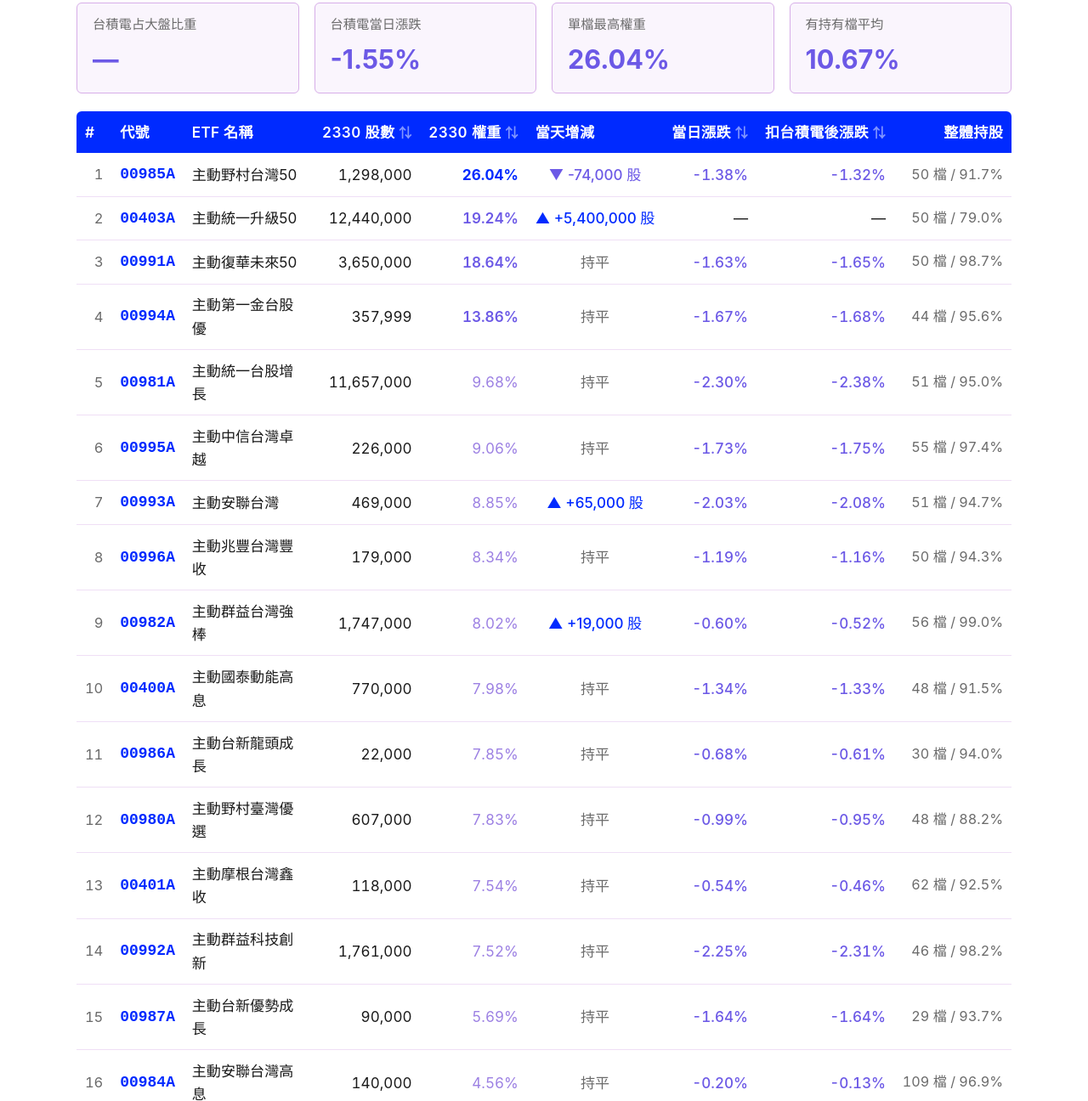
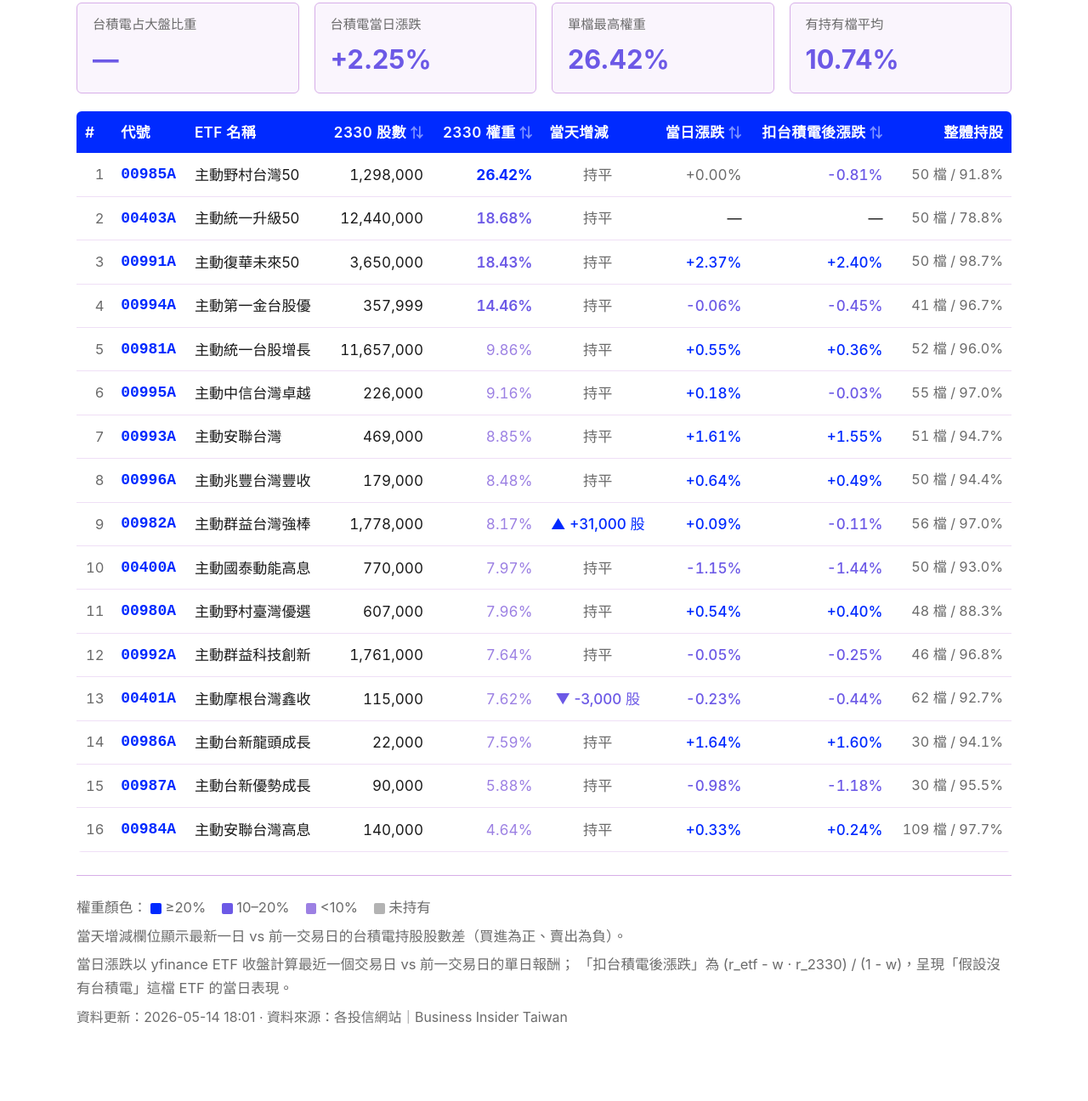
Before and after one commit to Aimeevliu/charts, a plain HTML site: page active_etfs_tsmc.html in a window 1280 px wide. Shown: the part 382-1678 px from the top of the page at 85% size. After the commit the page ends 1635 px from the top, so only its background shows below. Drawn offline with Linux system fonts and the light colour scheme.

Commit message:
active-etfs: 主動 ETF × 台積電持股 2026-05-14 資料更新

```diff
--- a/active_etfs_tsmc.html
+++ b/active_etfs_tsmc.html
@@ -188,9 +188,9 @@
 
   <section class="stats">
     <div class="stat-card"><div class="label">台積電占大盤比重</div><div class="value">—</div></div>
-    <div class="stat-card"><div class="label">台積電當日漲跌</div><div class="value">-1.55%</div></div>
-    <div class="stat-card"><div class="label">單檔最高權重</div><div class="value">26.04%</div></div>
-    <div class="stat-card"><div class="label">有持有檔平均</div><div class="value">10.67%</div></div>
+    <div class="stat-card"><div class="label">台積電當日漲跌</div><div class="value">+2.25%</div></div>
+    <div class="stat-card"><div class="label">單檔最高權重</div><div class="value">26.42%</div></div>
+    <div class="stat-card"><div class="label">有持有檔平均</div><div class="value">10.74%</div></div>
   </section>
 
   <table id="etf-table">
@@ -214,32 +214,32 @@
             <td class="ticker">00985A</td>
             <td>主動野村台灣50</td>
             <td class="num" data-sort="1298000">1,298,000</td>
-            <td class="num weight-high" data-sort="26.04">26.04%</td>
-            <td class="trend"><span class='trend-down'>▼ -74,000 股</span></td>
-            <td class="num corr" data-sort="-1.381848225295923"><span class='ret-down'>-1.38%</span></td>
-            <td class="num corr" data-sort="-1.321903340837624"><span class='ret-down'>-1.32%</span></td>
-            <td class="num small">50 檔 / 91.7%</td>
+            <td class="num weight-high" data-sort="26.42">26.42%</td>
+            <td class="trend"><span class='trend-flat'>持平</span></td>
+            <td class="num corr" data-sort="0.0"><span class='ret-flat'>+0.00%</span></td>
+            <td class="num corr" data-sort="-0.8087048723091123"><span class='ret-down'>-0.81%</span></td>
+            <td class="num small">50 檔 / 91.8%</td>
         </tr>
         <tr data-cat="其他">
             <td class="num idx">2</td>
             <td class="ticker">00403A</td>
             <td>主動統一升級50</td>
             <td class="num" data-sort="12440000">12,440,000</td>
-            <td class="num weight-mid" data-sort="19.24">19.24%</td>
-            <td class="trend"><span class='trend-up'>▲ +5,400,000 股</span></td>
+            <td class="num weight-mid" data-sort="18.68">18.68%</td>
+            <td class="trend"><span class='trend-flat'>持平</span></td>
             <td class="num corr" data-sort="-9999">—</td>
             <td class="num corr" data-sort="-9999">—</td>
-            <td class="num small">50 檔 / 79.0%</td>
+            <td class="num small">50 檔 / 78.8%</td>
         </tr>
         <tr data-cat="台股">
             <td class="num idx">3</td>
             <td class="ticker">00991A</td>
             <td>主動復華未來50</td>
             <td class="num" data-sort="3650000">3,650,000</td>
-            <td class="num weight-mid" data-sort="18.645">18.64%</td>
+            <td class="num weight-mid" data-sort="18.429">18.43%</td>
             <td class="trend"><span class='trend-flat'>持平</span></td>
-            <td class="num corr" data-sort="-1.6286603464602423"><span class='ret-down'>-1.63%</span></td>
-            <td class="num corr" data-sort="-1.6462050304932747"><span class='ret-down'>-1.65%</span></td>
+            <td class="num corr" data-sort="2.373059480748574"><span class='ret-up'>+2.37%</span></td>
+            <td class="num corr" data-sort="2.4003529602199385"><span class='ret-up'>+2.40%</span></td>
             <td class="num small">50 檔 / 98.7%</td>
         </tr>
         <tr data-cat="台股">
@@ -247,33 +247,33 @@
             <td class="ticker">00994A</td>
             <td>主動第一金台股優</td>
             <td class="num" data-sort="357999">357,999</td>
-            <td class="num weight-mid" data-sort="13.86">13.86%</td>
+            <td class="num weight-mid" data-sort="14.46">14.46%</td>
             <td class="trend"><span class='trend-flat'>持平</span></td>
-            <td class="num corr" data-sort="-1.6657475879877093"><span class='ret-down'>-1.67%</span></td>
-            <td class="num corr" data-sort="-1.684032547908286"><span class='ret-down'>-1.68%</span></td>
-            <td class="num small">44 檔 / 95.6%</td>
+            <td class="num corr" data-sort="-0.0564557992663528"><span class='ret-down'>-0.06%</span></td>
+            <td class="num corr" data-sort="-0.4467284018494604"><span class='ret-down'>-0.45%</span></td>
+            <td class="num small">41 檔 / 96.7%</td>
         </tr>
         <tr data-cat="台股">
             <td class="num idx">5</td>
             <td class="ticker">00981A</td>
             <td>主動統一台股增長</td>
             <td class="num" data-sort="11657000">11,657,000</td>
-            <td class="num weight-low" data-sort="9.68">9.68%</td>
+            <td class="num weight-low" data-sort="9.86">9.86%</td>
             <td class="trend"><span class='trend-flat'>持平</span></td>
-            <td class="num corr" data-sort="-2.3022977728315297"><span class='ret-down'>-2.30%</span></td>
-            <td class="num corr" data-sort="-2.3826991479102144"><span class='ret-down'>-2.38%</span></td>
-            <td class="num small">51 檔 / 95.0%</td>
+            <td class="num corr" data-sort="0.5464475534834312"><span class='ret-up'>+0.55%</span></td>
+            <td class="num corr" data-sort="0.3598574233540706"><span class='ret-up'>+0.36%</span></td>
+            <td class="num small">52 檔 / 96.0%</td>
         </tr>
         <tr data-cat="台股">
             <td class="num idx">6</td>
             <td class="ticker">00995A</td>
             <td>主動中信台灣卓越</td>
             <td class="num" data-sort="226000">226,000</td>
-            <td class="num weight-low" data-sort="9.06">9.06%</td>
+            <td class="num weight-low" data-sort="9.16">9.16%</td>
             <td class="trend"><span class='trend-flat'>持平</span></td>
-            <td class="num corr" data-sort="-1.7310977402265948"><span class='ret-down'>-1.73%</span></td>
-            <td class="num corr" data-sort="-1.748929951236566"><span class='ret-down'>-1.75%</span></td>
-            <td class="num small">55 檔 / 97.4%</td>
+            <td class="num corr" data-sort="0.17615254308473993"><span class='ret-up'>+0.18%</span></td>
+            <td class="num corr" data-sort="-0.033194367262842715"><span class='ret-down'>-0.03%</span></td>
+            <td class="num small">55 檔 / 97.0%</td>
         </tr>
         <tr data-cat="台股">
             <td class="num idx">7</td>
@@ -281,9 +281,9 @@
             <td>主動安聯台灣</td>
             <td class="num" data-sort="469000">469,000</td>
             <td class="num weight-low" data-sort="8.85">8.85%</td>
-            <td class="trend"><span class='trend-up'>▲ +65,000 股</span></td>
-            <td class="num corr" data-sort="-2.0331288367348987"><span class='ret-down'>-2.03%</span></td>
-            <td class="num corr" data-sort="-2.079832603034737"><span class='ret-down'>-2.08%</span></td>
+            <td class="trend"><span class='trend-flat'>持平</span></td>
+            <td class="num corr" data-sort="1.6141432317639648"><span class='ret-up'>+1.61%</span></td>
+            <td class="num corr" data-sort="1.552187501305146"><span class='ret-up'>+1.55%</span></td>
             <td class="num small">51 檔 / 94.7%</td>
         </tr>
         <tr data-cat="台股">
@@ -291,99 +291,99 @@
             <td class="ticker">00996A</td>
             <td>主動兆豐台灣豐收</td>
             <td class="num" data-sort="179000">179,000</td>
-            <td class="num weight-low" data-sort="8.34">8.34%</td>
+            <td class="num weight-low" data-sort="8.48">8.48%</td>
             <td class="trend"><span class='trend-flat'>持平</span></td>
-            <td class="num corr" data-sort="-1.1946530434878144"><span class='ret-down'>-1.19%</span></td>
-            <td class="num corr" data-sort="-1.162128919062699"><span class='ret-down'>-1.16%</span></td>
-            <td class="num small">50 檔 / 94.3%</td>
+            <td class="num corr" data-sort="0.6401080812771909"><span class='ret-up'>+0.64%</span></td>
+            <td class="num corr" data-sort="0.49073108641411706"><span class='ret-up'>+0.49%</span></td>
+            <td class="num small">50 檔 / 94.4%</td>
         </tr>
         <tr data-cat="台股">
             <td class="num idx">9</td>
             <td class="ticker">00982A</td>
             <td>主動群益台灣強棒</td>
-            <td class="num" data-sort="1747000">1,747,000</td>
-            <td class="num weight-low" data-sort="8.02">8.02%</td>
-            <td class="trend"><span class='trend-up'>▲ +19,000 股</span></td>
-            <td class="num corr" data-sort="-0.6016385657197532"><span class='ret-down'>-0.60%</span></td>
-            <td class="num corr" data-sort="-0.5187645466637372"><span class='ret-down'>-0.52%</span></td>
-            <td class="num small">56 檔 / 99.0%</td>
+            <td class="num" data-sort="1778000">1,778,000</td>
+            <td class="num weight-low" data-sort="8.17">8.17%</td>
+            <td class="trend"><span class='trend-up'>▲ +31,000 股</span></td>
+            <td class="num corr" data-sort="0.08646977297601666"><span class='ret-up'>+0.09%</span></td>
+            <td class="num corr" data-sort="-0.1062171796068739"><span class='ret-down'>-0.11%</span></td>
+            <td class="num small">56 檔 / 97.0%</td>
         </tr>
         <tr data-cat="台股">
             <td class="num idx">10</td>
             <td class="ticker">00400A</td>
             <td>主動國泰動能高息</td>
             <td class="num" data-sort="770000">770,000</td>
-            <td class="num weight-low" data-sort="7.98">7.98%</td>
+            <td class="num weight-low" data-sort="7.97">7.97%</td>
             <td class="trend"><span class='trend-flat'>持平</span></td>
-            <td class="num corr" data-sort="-1.3437095434537194"><span class='ret-down'>-1.34%</span></td>
-            <td class="num corr" data-sort="-1.3256373074628707"><span class='ret-down'>-1.33%</span></td>
-            <td class="num small">48 檔 / 91.5%</td>
+            <td class="num corr" data-sort="-1.146952326879913"><span class='ret-down'>-1.15%</span></td>
+            <td class="num corr" data-sort="-1.4413309044707352"><span class='ret-down'>-1.44%</span></td>
+            <td class="num small">50 檔 / 93.0%</td>
         </tr>
-        <tr data-cat="台股">
+        <tr data-cat="其他">
             <td class="num idx">11</td>
-            <td class="ticker">00986A</td>
-            <td>主動台新龍頭成長</td>
-            <td class="num" data-sort="22000">22,000</td>
-            <td class="num weight-low" data-sort="7.8543">7.85%</td>
+            <td class="ticker">00980A</td>
+            <td>主動野村臺灣優選</td>
+            <td class="num" data-sort="607000">607,000</td>
+            <td class="num weight-low" data-sort="7.96">7.96%</td>
             <td class="trend"><span class='trend-flat'>持平</span></td>
-            <td class="num corr" data-sort="-0.6807313182564445"><span class='ret-down'>-0.68%</span></td>
-            <td class="num corr" data-sort="-0.6064571899858202"><span class='ret-down'>-0.61%</span></td>
-            <td class="num small">30 檔 / 94.0%</td>
+            <td class="num corr" data-sort="0.5441652215845805"><span class='ret-up'>+0.54%</span></td>
+            <td class="num corr" data-sort="0.39644278825000134"><span class='ret-up'>+0.40%</span></td>
+            <td class="num small">48 檔 / 88.3%</td>
         </tr>
         <tr data-cat="其他">
             <td class="num idx">12</td>
-            <td class="ticker">00980A</td>
-            <td>主動野村臺灣優選</td>
-            <td class="num" data-sort="607000">607,000</td>
-            <td class="num weight-low" data-sort="7.83">7.83%</td>
+            <td class="ticker">00992A</td>
+            <td>主動群益科技創新</td>
+            <td class="num" data-sort="1761000">1,761,000</td>
+            <td class="num weight-low" data-sort="7.64">7.64%</td>
             <td class="trend"><span class='trend-flat'>持平</span></td>
-            <td class="num corr" data-sort="-0.9946116015966733"><span class='ret-down'>-0.99%</span></td>
-            <td class="num corr" data-sort="-0.9472514572154935"><span class='ret-down'>-0.95%</span></td>
-            <td class="num small">48 檔 / 88.2%</td>
+            <td class="num corr" data-sort="-0.054795774694993415"><span class='ret-down'>-0.05%</span></td>
+            <td class="num corr" data-sort="-0.24563430788985"><span class='ret-down'>-0.25%</span></td>
+            <td class="num small">46 檔 / 96.8%</td>
         </tr>
         <tr data-cat="台股">
             <td class="num idx">13</td>
             <td class="ticker">00401A</td>
             <td>主動摩根台灣鑫收</td>
-            <td class="num" data-sort="118000">118,000</td>
-            <td class="num weight-low" data-sort="7.54">7.54%</td>
+            <td class="num" data-sort="115000">115,000</td>
+            <td class="num weight-low" data-sort="7.62">7.62%</td>
+            <td class="trend"><span class='trend-down'>▼ -3,000 股</span></td>
+            <td class="num corr" data-sort="-0.23419739002947804"><span class='ret-down'>-0.23%</span></td>
+            <td class="num corr" data-sort="-0.43929314965479493"><span class='ret-down'>-0.44%</span></td>
+            <td class="num small">62 檔 / 92.7%</td>
+        </tr>
+        <tr data-cat="台股">
+            <td class="num idx">14</td>
+            <td class="ticker">00986A</td>
+            <td>主動台新龍頭成長</td>
+            <td class="num" data-sort="22000">22,000</td>
+            <td class="num weight-low" data-sort="7.5882">7.59%</td>
             <td class="trend"><span class='trend-flat'>持平</span></td>
-            <td class="num corr" data-sort="-0.5434758866635137"><span class='ret-down'>-0.54%</span></td>
-            <td class="num corr" data-sort="-0.4612232985397047"><span class='ret-down'>-0.46%</span></td>
-            <td class="num small">62 檔 / 92.5%</td>
-        </tr>
-        <tr data-cat="其他">
-            <td class="num idx">14</td>
-            <td class="ticker">00992A</td>
-            <td>主動群益科技創新</td>
-            <td class="num" data-sort="1761000">1,761,000</td>
-            <td class="num weight-low" data-sort="7.52">7.52%</td>
-            <td class="trend"><span class='trend-flat'>持平</span></td>
-            <td class="num corr" data-sort="-2.2495986854720873"><span class='ret-down'>-2.25%</span></td>
-            <td class="num corr" data-sort="-2.306315183741799"><span class='ret-down'>-2.31%</span></td>
-            <td class="num small">46 檔 / 98.2%</td>
+            <td class="num corr" data-sort="1.6449607169852776"><span class='ret-up'>+1.64%</span></td>
+            <td class="num corr" data-sort="1.5950942537423494"><span class='ret-up'>+1.60%</span></td>
+            <td class="num small">30 檔 / 94.1%</td>
         </tr>
         <tr data-cat="其他">
             <td class="num idx">15</td>
             <td class="ticker">00987A</td>
             <td>主動台新優勢成長</td>
             <td class="num" data-sort="90000">90,000</td>
-            <td class="num weight-low" data-sort="5.6878">5.69%</td>
+            <td class="num weight-low" data-sort="5.8773">5.88%</td>
             <td class="trend"><span class='trend-flat'>持平</span></td>
-            <td class="num corr" data-sort="-1.6384231809444483"><span class='ret-down'>-1.64%</span></td>
-            <td class="num corr" data-sort="-1.6436287897112785"><span class='ret-down'>-1.64%</span></td>
-            <td class="num small">29 檔 / 93.7%</td>
+            <td class="num corr" data-sort="-0.9764507626874863"><span class='ret-down'>-0.98%</span></td>
+            <td class="num corr" data-sort="-1.1780605362033898"><span class='ret-down'>-1.18%</span></td>
+            <td class="num small">30 檔 / 95.5%</td>
         </tr>
         <tr data-cat="台股">
             <td class="num idx">16</td>
             <td class="ticker">00984A</td>
             <td>主動安聯台灣高息</td>
             <td class="num" data-sort="140000">140,000</td>
-            <td class="num weight-low" data-sort="4.56">4.56%</td>
+            <td class="num weight-low" data-sort="4.64">4.64%</td>
             <td class="trend"><span class='trend-flat'>持平</span></td>
-            <td class="num corr" data-sort="-0.1995990253105706"><span class='ret-down'>-0.20%</span></td>
-            <td class="num corr" data-sort="-0.13497796740935988"><span class='ret-down'>-0.13%</span></td>
-            <td class="num small">109 檔 / 96.9%</td>
+            <td class="num corr" data-sort="0.3333346048990826"><span class='ret-up'>+0.33%</span></td>
+            <td class="num corr" data-sort="0.23996445091713312"><span class='ret-up'>+0.24%</span></td>
+            <td class="num small">109 檔 / 97.7%</td>
         </tr>
     </tbody>
   </table>
@@ -399,7 +399,7 @@
     <p>當天增減欄位顯示最新一日 vs 前一交易日的台積電持股股數差（買進為正、賣出為負）。</p>
     <p>當日漲跌以 yfinance ETF 收盤計算最近一個交易日 vs 前一交易日的單日報酬；
        「扣台積電後漲跌」為 (r_etf - w · r_2330) / (1 - w)，呈現「假設沒有台積電」這檔 ETF 的當日表現。</p>
-    <p class="meta">資料更新：2026-05-13 18:01 · 資料來源：各投信網站｜Business Insider Taiwan</p>
+    <p class="meta">資料更新：2026-05-14 18:01 · 資料來源：各投信網站｜Business Insider Taiwan</p>
   </footer>
 </div>
 <script>
```
